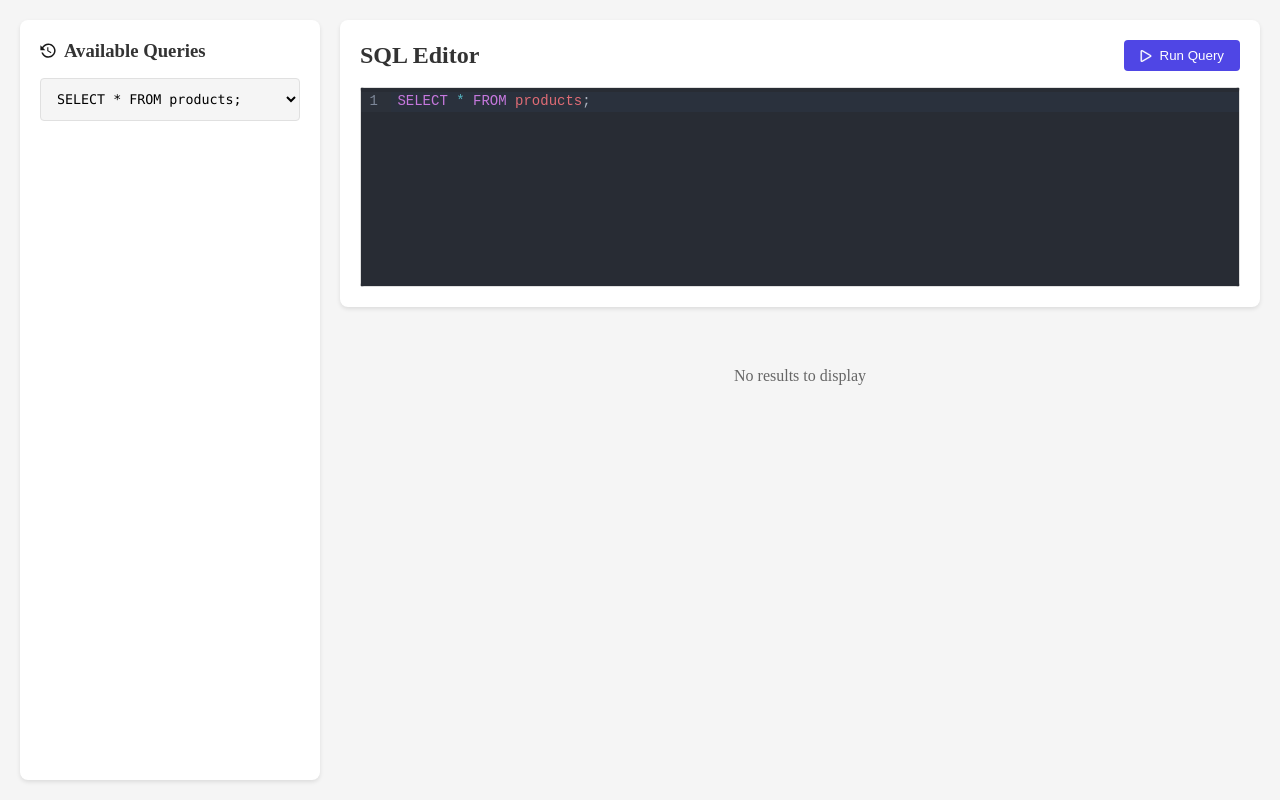
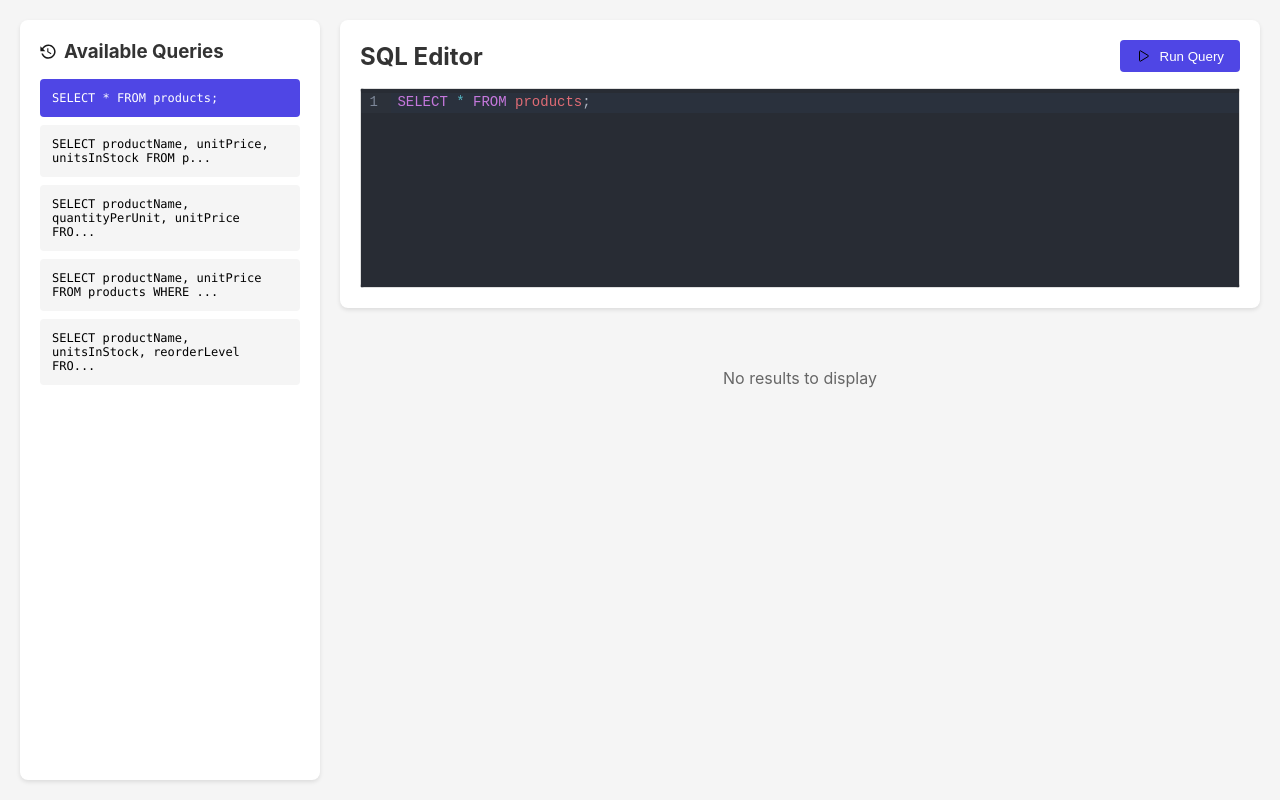
Before and after one commit to Nitish0777/nitish-sql-queries-frontend, a React (Vite) app: page / in a window 1280 px wide. Built offline with nearby package versions, Linux system fonts and the light colour scheme.

Commit message:
Revert "Fix/avilable query width"

```diff
--- a/src/components/QueryEditor.jsx
+++ b/src/components/QueryEditor.jsx
@@ -13,7 +13,7 @@ const QueryEditor = ({ onExecuteQuery, currentQuery, onQueryChange }) => {
       <div className="editor-header">
         <h2>SQL Editor</h2>
         <button className="execute-btn" onClick={handleExecute}>
-          <img src={run} alt="Run Query" width={12} height={12} />
+          <img src={run} alt="Run Query" width={16} height={16} />
           Run Query
         </button>
       </div>
--- a/src/components/QueryHistory.jsx
+++ b/src/components/QueryHistory.jsx
@@ -2,26 +2,23 @@ import { history } from "../assets/image";
 
 const QueryHistory = ({ queries, onSelectQuery, selectedQuery }) => {
   return (
-    <div
-      className="query-history"
-      style={{ width: "300px", overflow: "hidden" }}
-    >
+    <div className="query-history">
       <div className="history-header">
         <img src={history} alt="Run Query" width={16} height={16} />
         <h3>Available Queries</h3>
       </div>
-      <div className="history-list" style={{ width: "100%" }}>
-        <select
-          className="query-dropdown"
-          value={selectedQuery}
-          onChange={(e) => onSelectQuery(e.target.value)}
-        >
-          {queries.map((query, index) => (
-            <option key={index} value={query}>
-              {query.length > 50 ? `${query.substring(0, 50)}...` : query}
-            </option>
-          ))}
-        </select>
+      <div className="history-list">
+        {queries.map((query, index) => (
+          <button
+            key={index}
+            className={`history-item ${
+              query === selectedQuery ? "selected" : ""
+            }`}
+            onClick={() => onSelectQuery(query)}
+          >
+            {query.length > 50 ? `${query.substring(0, 50)}...` : query}
+          </button>
+        ))}
       </div>
     </div>
   );
--- a/src/index.css
+++ b/src/index.css
@@ -5,10 +5,10 @@
   }
 
   body {
-  font-family: Cantarell;
+    font-family: -apple-system, BlinkMacSystemFont, 'Segoe UI', Roboto, Oxygen,
+      Ubuntu, Cantarell, 'Open Sans', 'Helvetica Neue', sans-serif;
     background-color: #f5f5f5;
     color: #333;
-  overflow: hidden;
   }
 
   /* Layout */
@@ -31,7 +31,6 @@ body {
     display: flex;
     flex-direction: column;
     gap: 20px;
-  margin-bottom: 5px;
   }
 
   /* Query Editor */
@@ -55,11 +54,12 @@ body {
   }
 
   .code-mirror-wrapper {
-  font-family: "Monaco", "Menlo", "Ubuntu Mono", monospace;
+    font-family: 'Monaco', 'Menlo', 'Ubuntu Mono', monospace;
     font-size: 14px;
     line-height: 1.5;
   }
 
+  /* CodeMirror Overrides */
   .cm-editor {
     border: 1px solid #e0e0e0;
   }
@@ -72,9 +72,8 @@ body {
   .result-table-container {
     background: white;
     border-radius: 8px;
-  padding: 15px;
+    padding: 20px;
     box-shadow: 0 2px 4px rgba(0, 0, 0, 0.1);
-
   }
 
   .table-header {
@@ -86,13 +85,6 @@ body {
 
   .table-wrapper {
     overflow-x: auto;
-  max-height: 350px;
-  overflow-y: auto;
-  scrollbar-width: none;
-}
-
-.table-wrapper::-webkit-scrollbar {
-  display: none;
   }
 
   .result-table {
@@ -142,7 +134,7 @@ body {
     text-align: left;
     cursor: pointer;
     transition: background 0.2s;
-  font-family: "Monaco", "Menlo", "Ubuntu Mono", monospace;
+    font-family: 'Monaco', 'Menlo', 'Ubuntu Mono', monospace;
     font-size: 12px;
   }
 
@@ -167,6 +159,8 @@ body {
     border: none;
     border-radius: 4px;
     cursor: pointer;
+    font-weight: 500;
+    transition: background 0.2s;
   }
 
   .execute-btn:hover,
@@ -182,6 +176,7 @@ body {
     background: #059669;
   }
 
+  /* Loading and No Data States */
   .loading,
   .no-data {
     padding: 40px;
@@ -189,23 +184,3 @@ body {
     color: #666;
     font-size: 16px;
   }
-
-/* Query Dropdown */
-.query-dropdown {
-  width: 100%;
-  padding: 12px;
-  background: #f5f5f5;
-  border: 1px solid #e0e0e0;
-  border-radius: 4px;
-  font-family: "Monaco";
-  cursor: pointer;
-}
-
-.query-dropdown:hover {
-  background: #e0e0e0;
-}
-
-.query-dropdown:focus {
-  outline: none;
-  border-color: #4f46e5;
-}
```
Also changed, not shown: src/assets/images/run.svg. Lines whose indentation alone changed are shown as unchanged.
